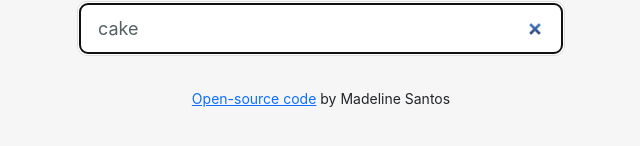
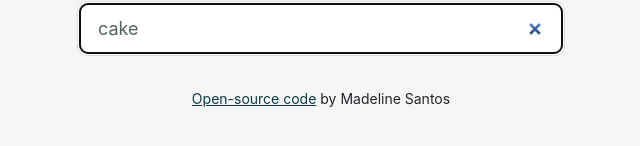
Before and after one commit to madtos12/dictionary-app, a React (Create React App) app: page / in a window 1280 px wide. Shown: the part 186-332 px from the top of the page, without its empty margins (319-959 px from the left). Built offline with nearby package versions, Linux system fonts and the light colour scheme; no server answers.

Commit message:
Added styling for links

```diff
--- /dev/null
+++ b/src/Phonetics.css
@@ -0,0 +1,8 @@
+a {
+  color: #0c3d42;
+  transition: all 150ms ease-in-out;
+}
+
+a:hover {
+  color: black;
+}
--- a/src/Phonetics.js
+++ b/src/Phonetics.js
@@ -1,4 +1,5 @@
 import React from "react";
+import "./Phonetics.css";
 
 export default function Phonetics(props) {
   return (
```
